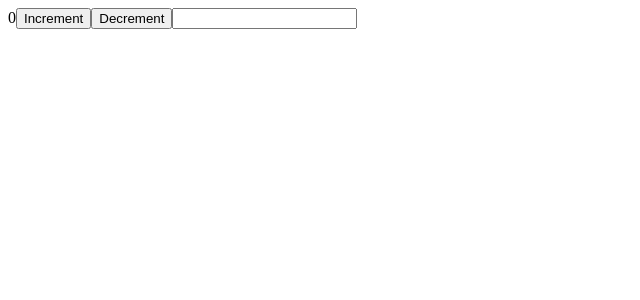
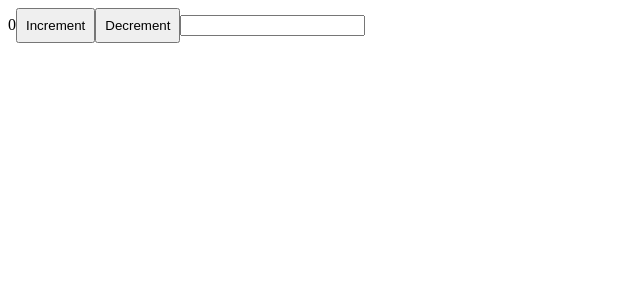
Before and after one commit to schillerk/scaffold, a React app: page / in a window 1280 px wide. Shown: the top 300 px of the page, without its empty margins (0-640 px from the left). Built offline with nearby package versions, Linux system fonts and the light colour scheme.

Commit message:
aprhodite support

```diff
--- a/package.json
+++ b/package.json
@@ -16,6 +16,7 @@
   "author": "",
   "license": "ISC",
   "dependencies": {
+    "@types/aphrodite": "^0.5.13",
     "react": "^16.8.6",
     "react-dom": "^16.8.6"
   },
@@ -25,6 +26,7 @@
     "@babel/preset-react": "^7.0.0",
     "@types/react": "^16.8.23",
     "@types/react-dom": "^16.8.4",
+    "aphrodite": "^2.3.1",
     "babel-loader": "^8.0.6",
     "css-loader": "^3.1.0",
     "html-webpack-plugin": "^3.2.0",
--- a/src/Components/CountControls.tsx
+++ b/src/Components/CountControls.tsx
@@ -1,5 +1,6 @@
 import * as React from "react";
 import { useStateValue } from "../stateManager";
+import { StyleSheet, css } from "aphrodite";
 
 export default function CountControls() {
   // @ts-ignore-next-line
@@ -8,6 +9,7 @@ export default function CountControls() {
   return (
     <>
       <button
+        className={css(styles.button)}
         onClick={() =>
           dispatch({
             property: "count",
@@ -18,6 +20,7 @@ export default function CountControls() {
         Increment
       </button>
       <button
+        className={css(styles.button)}
         onClick={() =>
           dispatch({
             property: "count",
@@ -30,3 +33,9 @@ export default function CountControls() {
     </>
   );
 }
+
+const styles = StyleSheet.create({
+  button: {
+    padding: 8
+  }
+});
```
Also changed, not shown: 1 other file (tests, documents, lock files or other folders).
